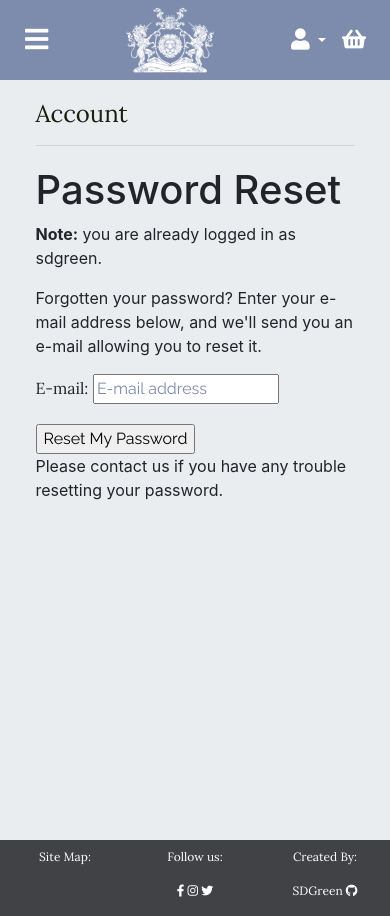
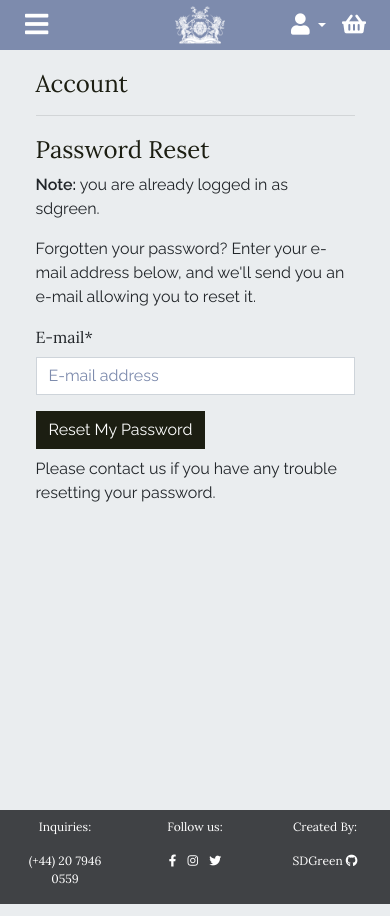
Before and after one commit to SDGreen/elwood-castle, a Django app: page /account/password/reset/ in a window 390 px wide. Run offline with Django 3.2, Linux system fonts and the light colour scheme; a user stored in the database is signed in; some libraries are stand-ins or nearby versions; some web fonts are replaced.

Commit message:
small style fixes added throughout the site

```diff
--- a/events/templates/events/includes/event_search.html
+++ b/events/templates/events/includes/event_search.html
@@ -14,7 +14,10 @@
         <ul class="nav">
         <li class="nav-item dropdown">
             <a class="nav-link dropdown-toggle text-link" data-toggle="dropdown" href="#" role="button" aria-haspopup="true"
-                aria-expanded="false">Category</a>
+                aria-expanded="false">
+                <i class="d-inline d-sm-none fas fa-tag"></i>
+                <span class="d-none d-sm-inline">Category</span>
+            </a>
             <div class="dropdown-menu rounded-0">
                 {% for category in categories %}
                 <a class="dropdown-item"
--- a/flat_pages/templates/flat_pages/index.html
+++ b/flat_pages/templates/flat_pages/index.html
@@ -28,8 +28,8 @@ Elwood Castle
             <div class="row text-center heading-text">
                 <div class="col-12">
                     <a href="{% url 'visit' %}" class="btn button fixed-width">Visit</a>
-                    <a href="{% url 'events' %}" class="btn button fixed-width mx-2">Events</a>
-                    <a href="{% url 'contact' %}" class="btn button fixed-width">Contact</a>
+                    <a href="{% url 'events' %}" class="btn button fixed-width mx-sm-2">Events</a>
+                    <a href="{% url 'contact' %}" class="d-none d-sm-inline-block btn button fixed-width">Contact</a>
                 </div>
             </div>
         </div>
--- a/static/css/style.css
+++ b/static/css/style.css
@@ -177,6 +161,10 @@ button.navbar-toggler,
 #main-navbar ul>li>a {
     padding-right: .5rem;
     padding-left: .5rem;
+}
+
+#main-navbar button.navbar-toggler{
+    margin-right: 3em;
 }
 
 .navbar-brand {
@@ -271,6 +272,10 @@ footer>.row {
 
 /*--------events------------*/
 
+#navbar-logo{
+    height: 70px;
+}
+
 .card-body-title>h5{
     white-space: nowrap;
     overflow: hidden;
@@ -467,6 +477,21 @@ fieldset {
     }
 }
 
+@media (max-width: 575px){
+   .guttered{
+        width: 90%
+    }
+
+    #banner{
+        padding-top: 50px;
+    }
+
+    #navbar-logo{
+    height: 40px;
+    }
+
+}
+
 @media (min-width: 992px){
     #banner{
         padding-top: 84.4px;
--- a/templates/allauth/account/email_confirm.html
+++ b/templates/allauth/account/email_confirm.html
@@ -7,17 +7,17 @@
 
 
 {% block allauth_content %}
-<h1>{% trans "Confirm E-mail Address" %}</h1>
+<h1 class="heading-text text-l color-title">{% trans "Confirm E-mail Address" %}</h1>
 
 {% if confirmation %}
 
 {% user_display confirmation.email_address.user as user_display %}
 
-<p>{% blocktrans with confirmation.email_address.email as email %}Please confirm that <a href="mailto:{{ email }}">{{ email }}</a> is an e-mail address for user {{ user_display }}.{% endblocktrans %}</p>
+<p class="body-text text-m">{% blocktrans with confirmation.email_address.email as email %}Please confirm that <a class="text-link" href="mailto:{{ email }}">{{ email }}</a> is an e-mail address for user {{ user_display }}.{% endblocktrans %}</p>
 
 <form method="post" action="{% url 'account_confirm_email' confirmation.key %}">
 {% csrf_token %}
-    <button type="submit">{% trans 'Confirm' %}</button>
+    <input class="btn button" type="submit" value="{% trans 'Confirm' %}">
 </form>
 
 {% else %}
--- a/templates/allauth/account/login.html
+++ b/templates/allauth/account/login.html
@@ -8,7 +8,7 @@
 
 {% block allauth_content %}
 
-<h1 class="heading-text text-l">{% trans "Sign In" %}</h1>
+<h1 class="heading-text color-title text-l">{% trans "Sign In" %}</h1>
 
 {% get_providers as socialaccount_providers %}
 
@@ -31,7 +31,7 @@ for a {{ site_name }} account and sign in below:{% endblocktrans %}</p>
 
 {% else %}
 <p class="body-text text-m">{% blocktrans %}If you have not created an account yet, then please
-<a href="{{ signup_url }}">sign up</a> first.{% endblocktrans %}</p>
+<a class="text-link" href="{{ signup_url }}">sign up</a> first.{% endblocktrans %}</p>
 {% endif %}
 
 <form class="login" method="POST" action="{% url 'account_login' %}">
@@ -41,7 +41,7 @@ for a {{ site_name }} account and sign in below:{% endblocktrans %}</p>
   <input type="hidden" name="{{ redirect_field_name }}" value="{{ redirect_field_value }}" />
   {% endif %}
   <button class="btn button primaryAction" type="submit">{% trans "Sign In" %}</button>
-  <a class="d-block secondaryAction mt-2" href="{% url 'account_reset_password' %}">{% trans "Forgot Password?" %}</a>
+  <a class="d-block secondaryAction mt-2 text-link body-text" href="{% url 'account_reset_password' %}">{% trans "Forgot Password?" %}</a>
 </form>
 
 {% endblock %}
--- a/templates/allauth/account/password_change.html
+++ b/templates/allauth/account/password_change.html
@@ -1,15 +1,16 @@
 {% extends "account/base.html" %}
 
+{% load crispy_forms_tags %}
 {% load i18n %}
 
 {% block title %}{% trans "Change Password" %}{% endblock %}
 
 {% block allauth_content %}
-    <h1>{% trans "Change Password" %}</h1>
+    <h1 class="heading-text color-title text-l">{% trans "Change Password" %}</h1>
 
     <form method="POST" action="{% url 'account_change_password' %}" class="password_change">
         {% csrf_token %}
-        {{ form.as_p }}
+        {{ form|crispy }}
         <button type="submit" name="action">{% trans "Change Password" %}</button>
         <a href="{% url 'account_reset_password' %}">{% trans "Forgot Password?" %}</a>
     </form>
--- a/templates/allauth/account/password_reset.html
+++ b/templates/allauth/account/password_reset.html
@@ -1,5 +1,6 @@
 {% extends "account/base.html" %}
 
+{% load crispy_forms_tags %}
 {% load i18n %}
 {% load account %}
 
@@ -7,18 +8,18 @@
 
 {% block allauth_content %}
 
-    <h1>{% trans "Password Reset" %}</h1>
+    <h1 class="heading-text text-l color-title">{% trans "Password Reset" %}</h1>
     {% if user.is_authenticated %}
     {% include "account/snippets/already_logged_in.html" %}
     {% endif %}
 
-    <p>{% trans "Forgotten your password? Enter your e-mail address below, and we'll send you an e-mail allowing you to reset it." %}</p>
+    <p class="body-text">{% trans "Forgotten your password? Enter your e-mail address below, and we'll send you an e-mail allowing you to reset it." %}</p>
 
-    <form method="POST" action="{% url 'account_reset_password' %}" class="password_reset">
+    <form method="POST" action="{% url 'account_reset_password' %}" class="password_reset mb-2">
         {% csrf_token %}
-        {{ form.as_p }}
-        <input type="submit" value="{% trans 'Reset My Password' %}" />
+        {{ form|crispy }}
+        <input class="button btn" type="submit" value="{% trans 'Reset My Password' %}" />
     </form>
 
-    <p>{% blocktrans %}Please contact us if you have any trouble resetting your password.{% endblocktrans %}</p>
+    <p class="body-text">{% blocktrans %}Please contact us if you have any trouble resetting your password.{% endblocktrans %}</p>
 {% endblock %}
--- a/templates/allauth/account/password_reset_done.html
+++ b/templates/allauth/account/password_reset_done.html
@@ -6,11 +6,13 @@
 {% block title %}{% trans "Password Reset" %}{% endblock %}
 
 {% block allauth_content %}
-    <h1>{% trans "Password Reset" %}</h1>
+    <h1 class="heading-text text-l color-title">{% trans "Password Reset" %}</h1>
 
     {% if user.is_authenticated %}
     {% include "account/snippets/already_logged_in.html" %}
     {% endif %}
 
-    <p>{% blocktrans %}We have sent you an e-mail. Please contact us if you do not receive it within a few minutes.{% endblocktrans %}</p>
+    <p class="body-text text-m">{% blocktrans %}We have sent you an e-mail. Please contact us if you do not receive it within a few minutes.{% endblocktrans %}</p>
+
+    <a class="btn button" href="{% url 'events' %}">Back to events</a>
 {% endblock %}
--- a/templates/allauth/account/password_reset_from_key_done.html
+++ b/templates/allauth/account/password_reset_from_key_done.html
@@ -4,6 +4,7 @@
 {% block title %}{% trans "Change Password" %}{% endblock %}
 
 {% block allauth_content %}
-    <h1>{% trans "Change Password" %}</h1>
-    <p>{% trans 'Your password is now changed.' %}</p>
+    <h1 class="heading-text color-title text-l">{% trans "Change Password" %}</h1>
+    <p class="body-text text-m">{% trans 'Your password is now changed.' %}</p>
+    <a class="btn button heading-text" href="{% url 'account_login' %}">Login</a>
 {% endblock %}
--- a/templates/allauth/account/signup.html
+++ b/templates/allauth/account/signup.html
@@ -16,7 +16,7 @@
   {% if redirect_field_value %}
   <input type="hidden" name="{{ redirect_field_name }}" value="{{ redirect_field_value }}" />
   {% endif %}
-  <button class="button" type="submit">{% trans "Sign Up" %}</button>
+  <button class="btn button" type="submit">{% trans "Sign Up" %}</button>
 </form>
 
 {% endblock %}
--- a/templates/allauth/account/snippets/already_logged_in.html
+++ b/templates/allauth/account/snippets/already_logged_in.html
@@ -2,4 +2,4 @@
 {% load account %}
 
 {% user_display user as user_display %}
-<p><strong>{% trans "Note" %}:</strong> {% blocktrans %}you are already logged in as {{ user_display }}.{% endblocktrans %}</p>
+<p class="body-text text-m"><strong>{% trans "Note" %}:</strong> {% blocktrans %}you are already logged in as {{ user_display }}.{% endblocktrans %}</p>
--- a/templates/base.html
+++ b/templates/base.html
@@ -51,9 +51,8 @@
                 aria-controls="navbarText" aria-expanded="false" aria-label="Toggle navigation">
                 <i class="fas fa-bars fa-lg"></i>
             </button>
-
             <a class="navbar-brand" href="{% url 'index' %}">
-                <img height="70px" src="{% static 'logos/navbar_logo.png' %}" alt="Elwood Logo">
+                <img id="navbar-logo" src="{% static 'logos/navbar_logo.png' %}" alt="Elwood Logo">
                 <span class="ml-3 logo-text text-xxl d-none d-lg-inline">Elwood Castle</span>
             </a>
 
@@ -140,12 +139,13 @@
     <footer class="d-block">
         <div class="row heading-text text-s pt-2">
             <div class="col-4 text-center">
-                <p>Site Map:</p>
+                <p>Inquiries:</p>
+                <p>(+44) 20 7946 0559</p>
             </div>
             <div class="col-4 text-center">
                 <p>Follow us:</p>
                 <i class="fab fa-facebook-f"></i>
-                <i class="fab fa-instagram"></i>
+                <i class="fab fa-instagram mx-2"></i>
                 <i class="fab fa-twitter"></i>
             </div>
             <div class="col-4 text-center">
```
Also changed, not shown: other parts of static/css/style.css (+40 -38 lines), templates/allauth/account/password_reset_from_key.html (+6 -5 lines), db.sqlite3.
